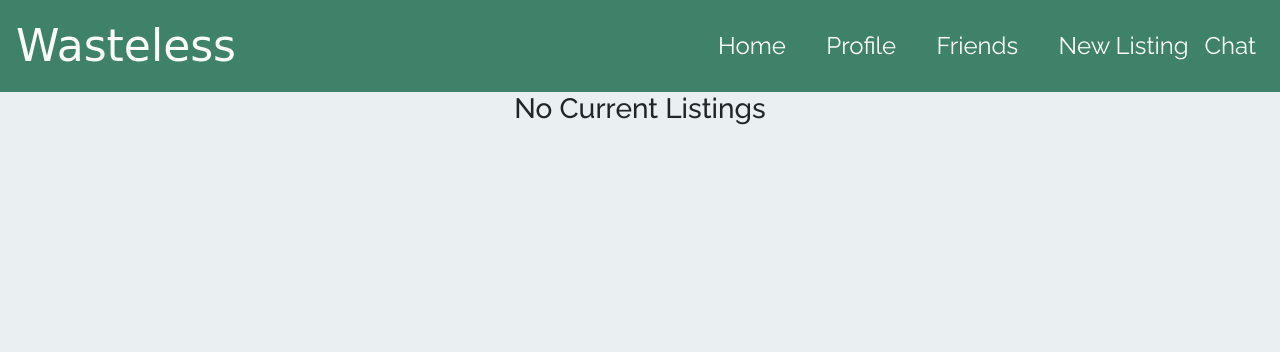
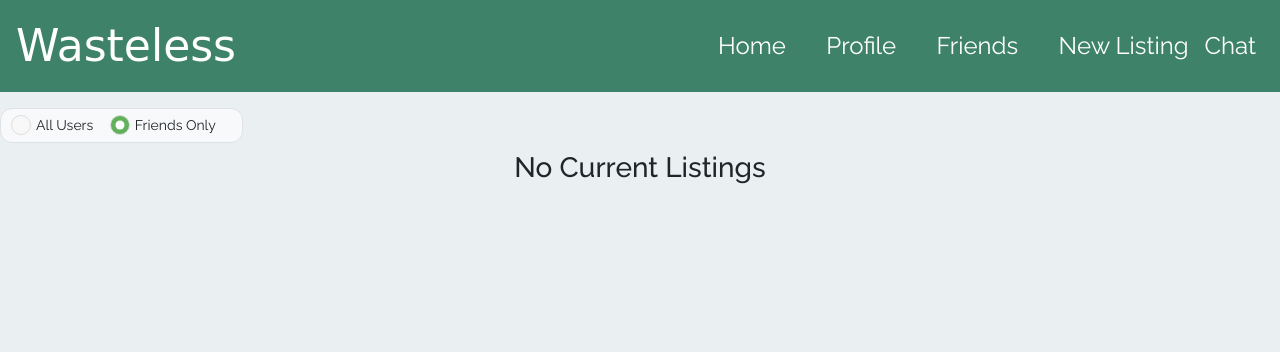
Before and after one commit to rutvi-s2/FinalProj, a Django app: template coloring/templates/coloring/index.html in a window 1280 px wide. Shown: the top 352 px of the page. Run offline with Django 4.2, Linux system fonts and the light colour scheme; the template is opened without the code that fills it: most values are stand-ins (such as "Sample title", 1, 10 or a date in 2020); some libraries are stand-ins or nearby versions; some web fonts are replaced.

Commit message:
added radio button

```diff
--- a/coloring/templates/coloring/index.html
+++ b/coloring/templates/coloring/index.html
@@ -329,6 +329,78 @@
       filter: blur(3px);
       -webkit-filter: blur(3px);
     }
+
+        .radio,
+.checkbox {
+    padding: 6px 10px
+}
+
+.border {
+    border-radius: 12px
+}
+
+.options {
+    position: relative;
+    padding-left: 25px
+}
+
+.radio label,
+.checkbox label {
+    display: block;
+    font-size: 14px;
+    cursor: pointer;
+    margin: 0
+}
+
+.options input {
+    opacity: 0
+}
+
+.checkmark {
+    position: absolute;
+    top: 0px;
+    left: 0;
+    height: 20px;
+    width: 20px;
+    background-color: #f8f8f8;
+    border: 1px solid #ddd;
+    border-radius: 50%
+}
+
+.options input:checked~.checkmark:after {
+    display: block
+}
+
+.options .checkmark:after {
+    content: "";
+    width: 9px;
+    height: 9px;
+    display: block;
+    background: white;
+    position: absolute;
+    top: 52%;
+    left: 51%;
+    border-radius: 50%;
+    transform: translate(-50%, -50%) scale(0);
+    transition: 300ms ease-in-out 0s
+}
+
+.options input[type="radio"]:checked~.checkmark {
+    background: #61b15a;
+    transition: 300ms ease-in-out 0s
+}
+
+.options input[type="radio"]:checked~.checkmark:after {
+    transform: translate(-50%, -50%) scale(1)
+}
+    #country {
+    font-size: 0.8rem;
+    border: none;
+    border-left: 1px solid #ccc;
+    padding: 0px 10px;
+    outline: none;
+    font-weight: 900
+}
   </style>
 
 </head>
@@ -364,6 +436,13 @@
         </ul>
       </div>
     </nav>
+
+    <div class="d-lg-flex align-items-lg-center pt-2">
+        <div class="form-inline d-flex align-items-center my-2 mr-lg-2 radio bg-light border"> <label class="options">All Users <input type="radio" name="radio"> <span class="checkmark"></span> </label> <label class="options">Friends Only <input type="radio" name="radio" checked> <span class="checkmark"></span> </label> </div>
+
+
+    </div>
+
     <h <span hidden id="username">{{user.username}}</span></h>
     <div class="row">
     </div>
@@ -380,6 +459,9 @@
       </button>
     </div>
   </div>
+
+
+
   <center id="middle"></center>
   <script>
 
```
